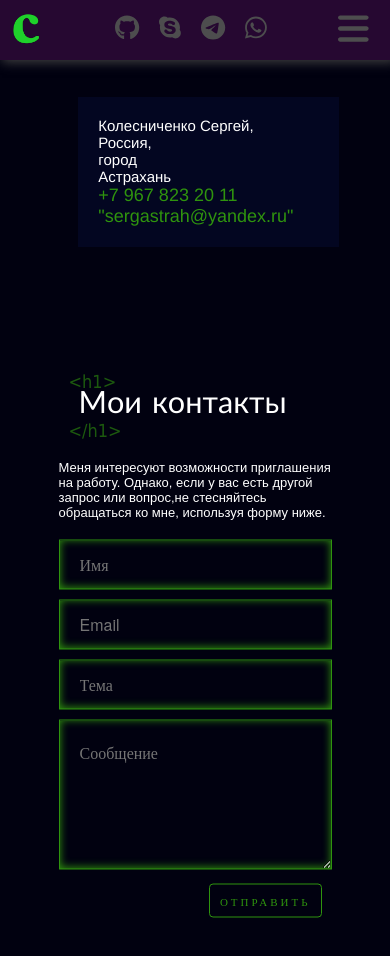
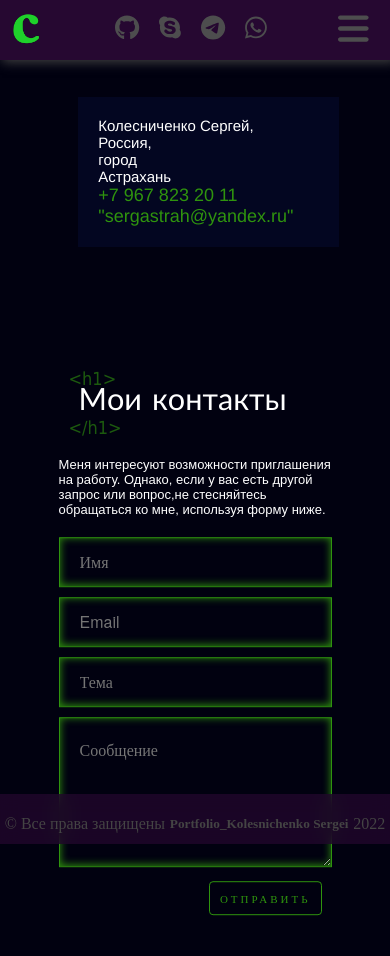
Before and after one commit to Sergastra/Portfolio_Kolesnichenko_Sergei, a React (Create React App) app: page /contact in a window 390 px wide. Shown: the top 956 px of the page. Before the commit the page ends 917 px from the top, so only its background shows below. Built offline with nearby package versions, Linux system fonts and the light colour scheme.

Commit message:
Add Footer

```diff
--- a/public/index.html
+++ b/public/index.html
@@ -3,6 +3,7 @@
   <head>
     <meta charset="utf-8" />
     <meta name="viewport" content="width=device-width, initial-scale=1" />
+    <meta name="Copyright" content="Колесниченко Сергей Владимирович">
     <link rel="icon"  href="faveicon.ico">
     <title>Portfolio_Kolesnichenko Sergei</title>
   </head>
--- /dev/null
+++ b/src/components/Footer/index.js
@@ -0,0 +1,18 @@
+import "./index.scss"
+
+const Footer = () => {
+
+    return (
+
+
+            <div className="footer">
+
+                <span className="sub">© Все права защищены <h5>Portfolio_Kolesnichenko Sergei</h5> 2022</span>
+
+            </div>
+
+    )
+
+}
+
+export default Footer
--- /dev/null
+++ b/src/components/Footer/index.scss
@@ -0,0 +1,18 @@
+
+.footer {
+    width: 100%;
+    height: 50px;
+    background-color: #260831b0;
+    backdrop-filter: blur(10px);
+    position: fixed;
+    bottom: 0;
+    left: 0;
+    z-index: 1;
+
+
+    .sub {
+        display: flex;
+        justify-content: space-evenly;
+        align-items: center;
+    }
+}
--- a/src/components/Layout/index.js
+++ b/src/components/Layout/index.js
@@ -1,5 +1,6 @@
 import { Outlet } from 'react-router-dom'
 import Sidebar from '../Sidebar'
+import Footer from '../Footer'
 import './index.scss'
 
 const Layout = () => {
@@ -22,6 +23,8 @@ const Layout = () => {
           <span className="bottom-tag-html">&lt;/html&gt;</span>
         </span>
       </div>
+
+      <Footer />
     </div>
   )
 }
--- a/src/components/Layout/index.scss
+++ b/src/components/Layout/index.scss
@@ -63,7 +63,7 @@
 .container {
   width: 100%;
     will-change: contents;
-    height: 90%;
+    height: 100vh;
     position: absolute;
     opacity: 0;
     top: 5%;
@@ -264,7 +264,6 @@
   .text-zone {
     transform: translateY(-50%);
     width: 50%;
-    max-height: 82%;
     top: 54%;
 
     h1 {
@@ -328,8 +327,8 @@
       transform: translateY(-50%);
       transition: .5s;
       width: 70%;
-      max-height: 82%;
-      top: 80%;
+      height: 100vh;
+      top: 85%;
 
 
       h1 {
--- a/src/components/Projects/index.js
+++ b/src/components/Projects/index.js
@@ -119,7 +119,7 @@ const Projects = ()=> {
               <li>JavaScript</li>
               <li>API</li>
             </ul>
-            <a className='link-project' href= "sergastra.github.io/app-weather/" target="_blank" rel="noreferrer">Смотреть проект</a>
+            <a className='link-project' href= "https://sergastra.github.io/App-Weather/" target="_blank" rel="noreferrer">Смотреть проект</a>
           </div>
         </span>
       </div>
```
